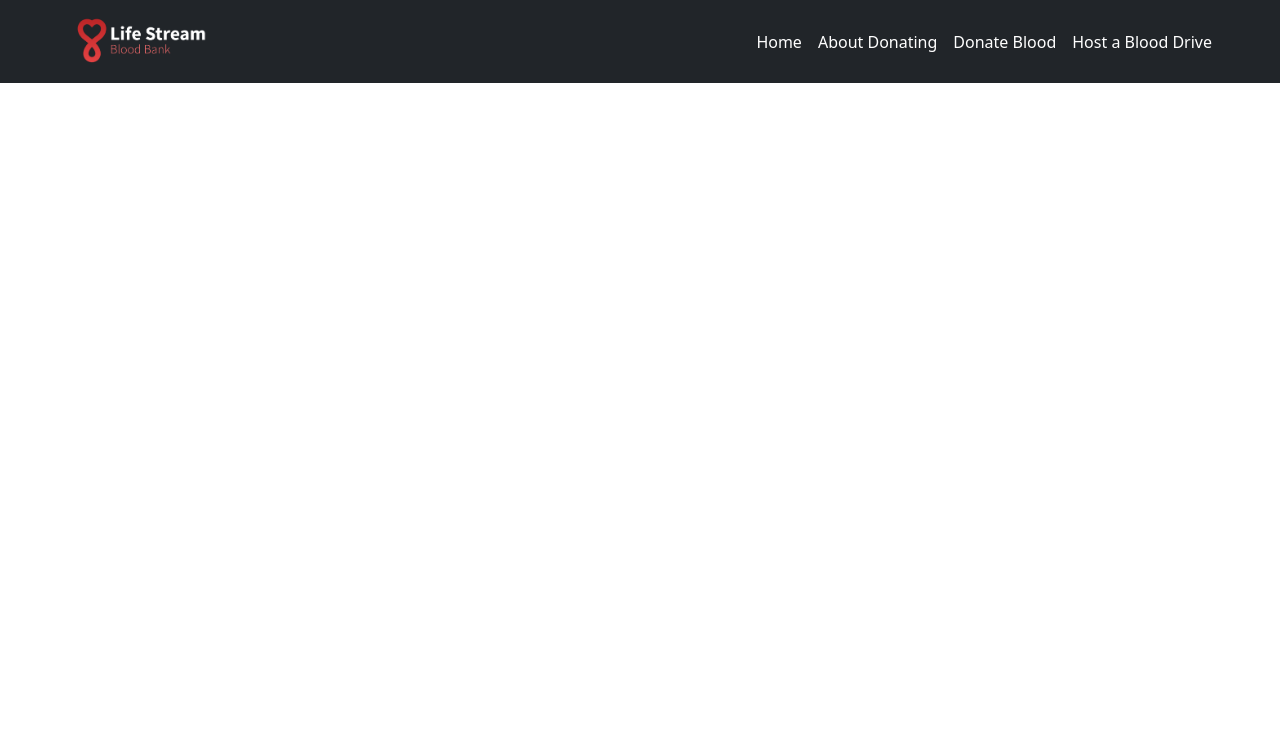
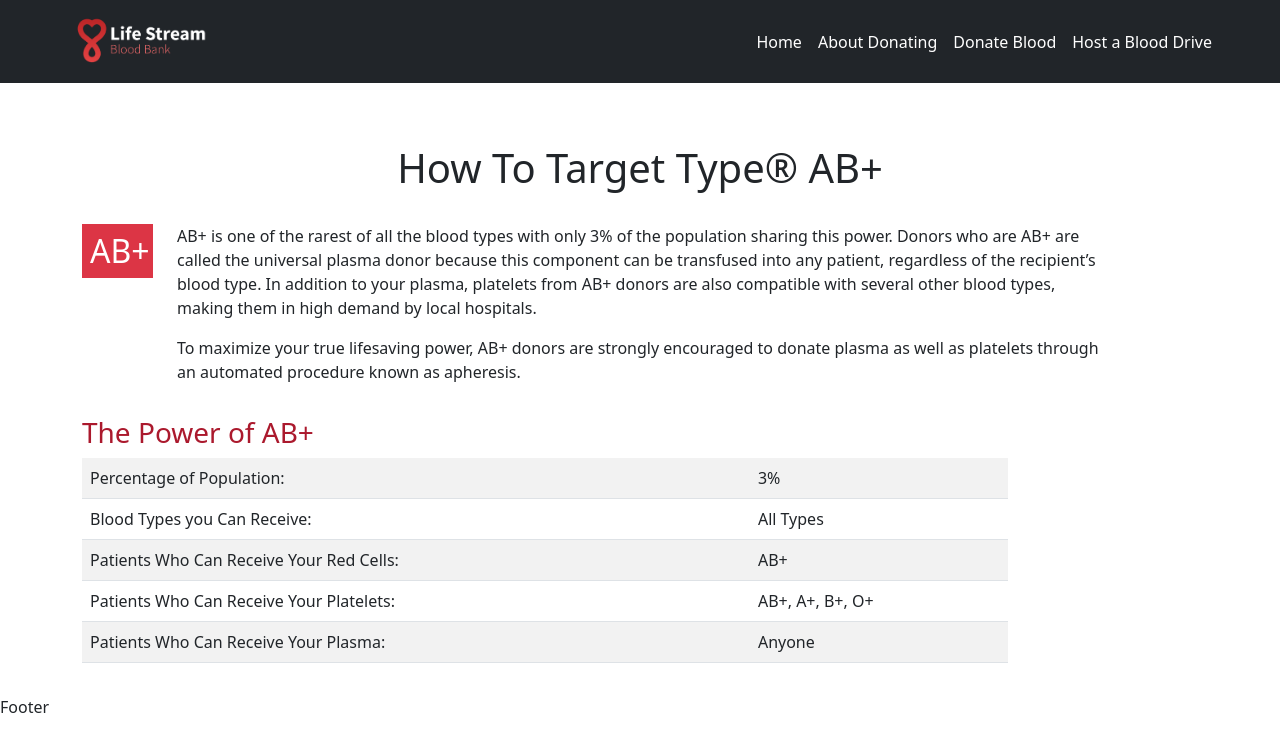
Before and after one commit to hagerMhmd/BloodBank, a React (Create React App) app: page /abpositive in a window 1280 px wide. Before the commit this address had no page. Shown: the top 752 px of the page. Built offline with nearby package versions, Linux system fonts and the light colour scheme.

Commit message:
All bloods type component

```diff
--- a/src/App.js
+++ b/src/App.js
@@ -2,11 +2,13 @@
 import { Route, Routes } from 'react-router-dom';
 import './App.css';
 import About from './Components/About/About';
+import ABnegative from './Components/ABnegative/ABnegative';
 import Anegative from './Components/Anegative/Anegative';
 import Apositive from './Components/Apositive/Apositive';
 import BloodInfo from './Components/BloodInfo/BloodInfo';
 import BloodType from './Components/BloodType/BloodType';
 import Bnegative from './Components/Bnegative/Bnegative';
+import Bpositive from './Components/Bpositive/Bpositive';
 import DonateNow from './Components/DonateNow/DonateNow';
 import Footer from './Components/Footer/Footer';
 import Home from './Components/Home/Home';
@@ -16,6 +18,7 @@ import Onegative from './Components/Onegative/Onegative';
 import Opositive from './Components/Opositive/Opositive';
 import SupportUs from './Components/SupportUs/SupportUs';
 import Testimonials from './Components/Testimonials/Testimonials';
+import ABpositive from './Components/ABPositve/ABpositive';
 
 function App() {
   return <>
@@ -34,6 +37,9 @@ function App() {
       <Route path='/anegative' element={ <Anegative/> } />
       <Route path='/apositive' element={ <Apositive/> } />
       <Route path='/bnegative' element={ <Bnegative/> } />
+      <Route path='/bpositive' element={ <Bpositive/> } />
+      <Route path='/abnegative' element={ <ABnegative/> } />
+      <Route path='/abpositive' element={ <ABpositive/> } />
       <Route path='/donatenow' element={<DonateNow/>} />
       <Route path='*' element={<h1>404</h1>} />
     </Routes>
--- /dev/null
+++ b/src/Components/ABPositve/ABpositive.jsx
@@ -0,0 +1,17 @@
+import React from 'react'
+import TypeDetails from '../TypesDetails/TypesDetails.jsx'
+
+export default function ABpositive() {
+    return <>
+        <TypeDetails
+            type='AB+'
+            info='AB+ is one of the rarest of all the blood types with only 3% of the population sharing this power. Donors who are AB+ are called the universal plasma donor because this component can be transfused into any patient, regardless of the recipient’s blood type. In addition to your plasma, platelets from AB+ donors are also compatible with several other blood types, making them in high demand by local hospitals.'
+            info2='To maximize your true lifesaving power, AB+ donors are strongly encouraged to donate plasma as well as platelets through an automated procedure known as apheresis.'
+            Percentage='3%'
+            BloodTypes='All Types'
+            RedCells='AB+'
+            Platelets='AB+, A+, B+, O+'
+            Plasma='Anyone'
+        />
+    </>
+}
--- /dev/null
+++ b/src/Components/ABnegative/ABnegative.jsx
@@ -0,0 +1,17 @@
+import React from 'react'
+import TypeDetails from '../TypesDetails/TypesDetails.jsx'
+
+export default function ABnegative() {
+    return <>
+        <TypeDetails
+            type='AB-'
+            info='AB- is the rarest of all the blood types with only 1% of the population sharing this special power. Donors who are AB- are the universal platelet and plasma donor because these components can be transfused into any patient, regardless of the recipient’s blood type.'
+            info2='To maximize your true lifesaving power, AB- donors are strongly encouraged to donate platelets and plasma through an automated process known as apheresis.'
+            Percentage='1%'
+            BloodTypes='AB-, A-, B-, O-'
+            RedCells='AB-, AB+'
+            Platelets='Anyone'
+            Plasma='Anyone'
+        />
+    </>
+}
--- a/src/Components/BloodType/BloodType.jsx
+++ b/src/Components/BloodType/BloodType.jsx
@@ -75,17 +75,17 @@ export default function BloodType() {
                         </Link>
                     </div>
                     <div className="col-lg-3 type-b-positive col-md-5 col-sm-6 p-5 p-md-4">
-                        <Link className='text-decoration-none text-white' to='/home'>
+                        <Link className='text-decoration-none text-white' to='/bpositive'>
                             <h1 className='p-5'>B+</h1>
                         </Link>
                     </div>
                     <div className="col-lg-3 type-ab- col-md-5 col-sm-6 p-5 p-md-4">
-                        <Link className='text-decoration-none text-white' to='/home'>
+                        <Link className='text-decoration-none text-white' to='/abnegative'>
                             <h1 className='p-5'>AB-</h1>
                         </Link>
                     </div>
                     <div className="col-lg-3 type-ab-positive col-md-5 col-sm-6 p-5 p-md-4 ">
-                        <Link className='text-decoration-none text-white' to='/home'>
+                        <Link className='text-decoration-none text-white' to='/abpositive'>
                             <h1 className='p-5'>AB+</h1>
                         </Link>
                     </div>
--- a/src/Components/Bpositive/Bpositive.jsx
+++ b/src/Components/Bpositive/Bpositive.jsx
@@ -1,8 +1,17 @@
 import React from 'react'
+import TypeDetails from '../TypesDetails/TypesDetails.jsx'
 
 export default function Bpositive() {
     return <>
-
-
+        <TypeDetails
+            type='B+'
+            info='B+ is a rare blood type that holds tremendous power. Only 8% of the population has B+ blood. B+ blood donors have two ways of targeting the power of their donation. The most preferred donation method is to donate platelets. Platelets can be donated as often as every seven days and up to 24 times a year. Platelets are in high demand by hospitals and often help cancer patients undergoing chemotherapy.'
+            info2='Red blood cells from B+ donors also hold lifesaving power. Depending on hospital demand, a OneBlood phlebotomist will advise if a whole blood donation is preferred.'
+            Percentage='8%'
+            BloodTypes='B-, B+, O-, O+'
+            RedCells='B+, AB+'
+            Platelets='B+, O+'
+            Plasma='B-, B+, O-, O+'
+        />
     </>
 }
```
